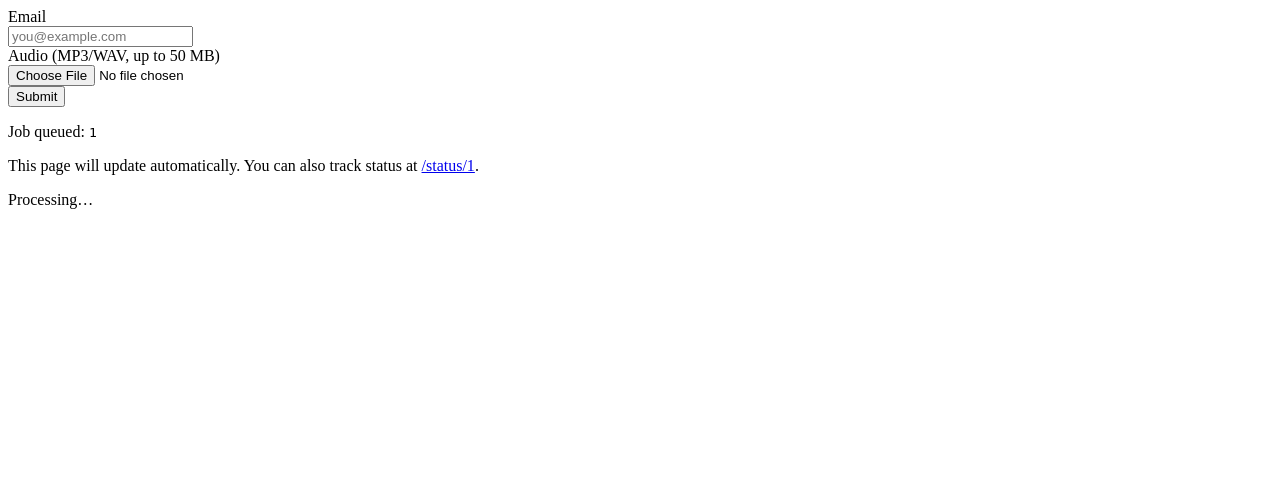
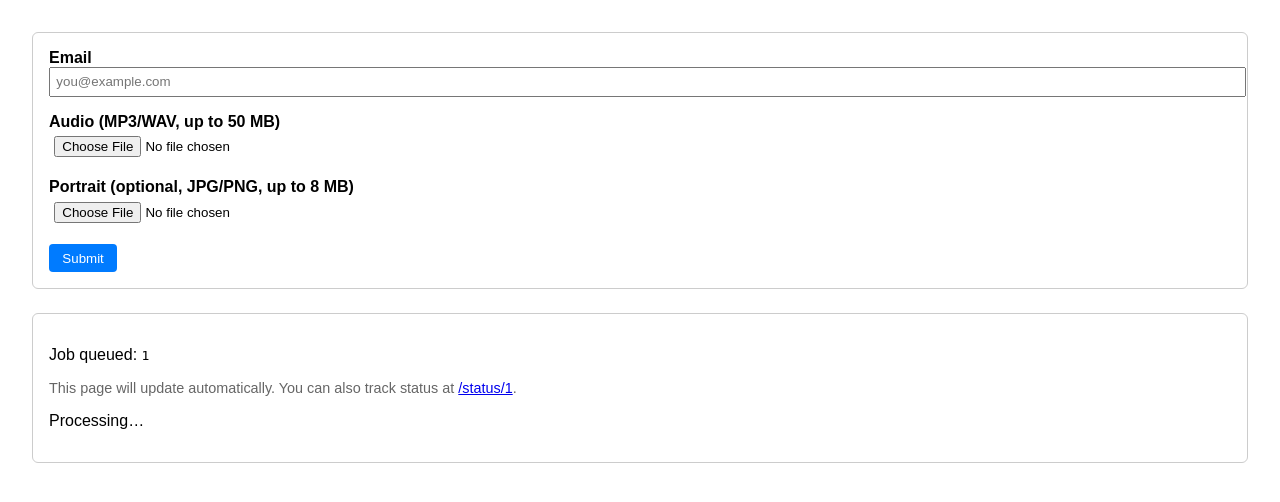
Before and after one commit to puribogdan/ai-video-pipeline, a FastAPI app: template app/templates/upload.html in a window 1280 px wide. Shown: the top 502 px of the page. Run offline with FastAPI, Linux system fonts and the light colour scheme; the template is opened without the code that fills it: most values are stand-ins (such as "Sample title", 1, 10 or a date in 2020); parts of the project's set-up code (start-up, migrations or seed data) failed here and were passed over.

Commit message:
portrait changes a lot of them

```diff
--- a/app/main.py
+++ b/app/main.py
@@ -2,47 +2,54 @@
 import os
 import time
 import uuid
+import json
 from pathlib import Path
-import json
-from fastapi import Header
-from fastapi import Header, Query, HTTPException
-from fastapi.responses import FileResponse
+from typing import Optional
 
-from fastapi import FastAPI, Request, UploadFile, Form, File, HTTPException, Query
-from fastapi.responses import HTMLResponse, JSONResponse
+from fastapi import (
+    FastAPI,
+    Request,
+    UploadFile,
+    Form,
+    File,
+    HTTPException,
+    Header,
+    Query,
+)
+from fastapi.responses import HTMLResponse, JSONResponse, FileResponse
 from fastapi.staticfiles import StaticFiles
 from fastapi.templating import Jinja2Templates
+
 from dotenv import load_dotenv
 from redis import Redis
 from rq import Queue, Retry
 
 load_dotenv()
 
+# --- Paths & setup ---
 APP_ROOT = Path(__file__).resolve().parents[1]
-# Store uploads in /tmp on Render (fast + writable)
-UPLOADS_DIR = Path(os.getenv("UPLOADS_DIR", "/tmp/uploads"))
+UPLOADS_DIR = Path(os.getenv("UPLOADS_DIR", "/tmp/uploads"))  # Render-safe, writable
 MEDIA_DIR = APP_ROOT / "media"
 TEMPLATES = Jinja2Templates(directory=str(APP_ROOT / "app" / "templates"))
+STATIC_DIR = APP_ROOT / "app" / "static"
 
-REDIS_URL = os.getenv("REDIS_URL", "redis://localhost:6379/0")
-
-# Ensure required dirs exist
 MEDIA_DIR.mkdir(parents=True, exist_ok=True)
 UPLOADS_DIR.mkdir(parents=True, exist_ok=True)
-STATIC_DIR = APP_ROOT / "app" / "static"
 STATIC_DIR.mkdir(parents=True, exist_ok=True)
 
 app = FastAPI()
 app.mount("/media", StaticFiles(directory=str(MEDIA_DIR)), name="media")
 app.mount("/static", StaticFiles(directory=str(STATIC_DIR)), name="static")
 
-# Redis + RQ (30 min default timeout)
+# --- Redis / RQ ---
+REDIS_URL = os.getenv("REDIS_URL", "redis://localhost:6379/0")
 redis = Redis.from_url(REDIS_URL)
-queue = Queue("video-jobs", connection=redis, default_timeout=1800)
+queue = Queue("video-jobs", connection=redis, default_timeout=1800)  # 30 min
 
-# simple in-memory status (MVP)
-JOB_STATUS = {}
+# Simple in-memory tracker (MVP)
+JOB_STATUS: dict[str, dict] = {}
 
+# --- Routes ---
 
 @app.get("/", response_class=HTMLResponse)
 async def index(request: Request):
@@ -54,70 +61,89 @@ async def submit(
     request: Request,
     email: str = Form(...),
     audio: UploadFile = File(...),
+    portrait: Optional[UploadFile] = File(None),  # optional user portrait
 ):
-    # Validate type (worker will convert non-MP3 to MP3)
-    allowed_types = {
-        "audio/mpeg",
-        "audio/wav", "audio/x-wav",
-        "audio/m4a", "audio/x-m4a",
-        "audio/mp4",
-        "audio/aac",
-        "audio/ogg",
+    # Validate audio type
+    allowed_audio = {
+        "audio/mpeg", "audio/wav", "audio/x-wav",
+        "audio/m4a", "audio/x-m4a", "audio/mp4",
+        "audio/aac", "audio/ogg",
     }
-    if audio.content_type not in allowed_types:
-        raise HTTPException(status_code=400, detail=f"Unsupported file type: {audio.content_type}")
+    if audio.content_type not in allowed_audio:
+        raise HTTPException(status_code=400, detail=f"Unsupported audio type: {audio.content_type}")
 
-    # Read file and size-check (50 MB)
-    data = await audio.read()
-    if len(data) > 50 * 1024 * 1024:
-        raise HTTPException(status_code=400, detail="File too large (max 50MB)")
+    audio_bytes = await audio.read()
+    if len(audio_bytes) > 50 * 1024 * 1024:
+        raise HTTPException(status_code=400, detail="Audio too large (max 50MB)")
+
+    # Validate portrait (optional)
+    portrait_bytes: Optional[bytes] = None
+    portrait_path: Optional[Path] = None
+    if portrait is not None and portrait.filename:
+        allowed_img = {"image/jpeg", "image/png"}
+        if portrait.content_type not in allowed_img:
+            raise HTTPException(status_code=400, detail=f"Unsupported portrait type: {portrait.content_type}")
+        portrait_bytes = await portrait.read()
+        if len(portrait_bytes) > 8 * 1024 * 1024:
+            raise HTTPException(status_code=400, detail="Portrait too large (max 8MB)")
 
     # Per-job folder
     job_id = str(uuid.uuid4())
     user_dir = UPLOADS_DIR / job_id
     user_dir.mkdir(parents=True, exist_ok=True)
 
-    # Choose extension from original filename; default to .mp3
-    orig_name = (audio.filename or "").lower()
-    ext = Path(orig_name).suffix or ".mp3"
+    # Pick extension from original audio; default to .mp3
+    ext = (Path(audio.filename or "").suffix or ".mp3").lower()
     if ext not in {".mp3", ".wav", ".m4a", ".aac", ".ogg"}:
         ext = ".mp3"
-
     upload_path = user_dir / f"input{ext}"
 
-    # Write + flush + fsync and verify
+    # Write audio to disk + verify
     with open(upload_path, "wb") as f:
-        f.write(data)
+        f.write(audio_bytes)
         f.flush()
         os.fsync(f.fileno())
 
     deadline = time.time() + 10
     while time.time() < deadline:
         try:
-            if upload_path.exists() and upload_path.stat().st_size == len(data):
+            if upload_path.exists() and upload_path.stat().st_size == len(audio_bytes):
                 break
         except FileNotFoundError:
             pass
         time.sleep(0.1)
+    if not (upload_path.exists() and upload_path.stat().st_size == len(audio_bytes)):
+        raise HTTPException(status_code=500, detail="Upload write verification failed (audio)")
 
-    if not (upload_path.exists() and upload_path.stat().st_size == len(data)):
-        raise HTTPException(status_code=500, detail="Upload write verification failed")
+    # Write portrait if present
+    if portrait_bytes:
+        pext = (Path(portrait.filename or "").suffix or ".jpg").lower()
+        if pext not in {".jpg", ".jpeg", ".png"}:
+            pext = ".jpg"
+        portrait_path = user_dir / f"portrait{pext}"
+        with open(portrait_path, "wb") as f:
+            f.write(portrait_bytes)
+            f.flush()
+            os.fsync(f.fileno())
 
-    print(f"[web] saved upload -> {upload_path} ({len(data)} bytes)", flush=True)
+    print(f"[web] saved audio -> {upload_path} ({len(audio_bytes)} bytes)", flush=True)
+    if portrait_path:
+        print(f"[web] saved portrait -> {portrait_path} ({len(portrait_bytes or b'') } bytes)", flush=True)
     try:
         print(f"[web] dir listing {user_dir}: {[p.name for p in user_dir.glob('*')]}", flush=True)
     except Exception:
         pass
 
-    # Enqueue with retries and longer timeout
-    from app.worker_tasks import process_job  # import here so RQ can pickle
+    # Enqueue job (with retries + longer timeout)
+    from app.worker_tasks import process_job  # late import to avoid pickle/import issues
     rq_job = queue.enqueue(
         process_job,
         job_id,
         email,
         str(upload_path),
+        str(portrait_path) if portrait_path else None,  # pass portrait or None
         retry=Retry(max=3, interval=[15, 30, 60]),
-        job_timeout=1800,  # allow up to 30 minutes
+        job_timeout=1800,
     )
     JOB_STATUS[job_id] = {"state": "queued", "rq_id": rq_job.get_id()}
 
@@ -147,16 +173,15 @@ async def status(job_id: str):
 async def healthz():
     return {"ok": True}
 
-
-ADMIN_TOKEN = os.getenv("ADMIN_TOKEN", "").strip()
+# --- Admin-only endpoints for prompt & script ---
 
 ADMIN_TOKEN = os.getenv("ADMIN_TOKEN", "").strip()
 
 @app.get("/admin/prompts/{job_id}")
-async def get_prompt_json(
+async def admin_get_prompt_json(
     job_id: str,
-    x_admin_key: str | None = Header(default=None),  # send header: X-Admin-Key: <token>
-    key: str | None = Query(default=None),           # OR use ?key=<token> in the URL
+    x_admin_key: Optional[str] = Header(default=None),  # header: X-Admin-Key: <token>
+    key: Optional[str] = Query(default=None),           # or query: ?key=<token>
 ):
     if not ADMIN_TOKEN:
         raise HTTPException(status_code=500, detail="ADMIN_TOKEN not set on server")
@@ -173,19 +198,19 @@ async def get_prompt_json(
         data = json.loads(p.read_text(encoding="utf-8"))
     except Exception as e:
         raise HTTPException(status_code=500, detail=f"Failed to read prompt.json: {e}")
+    return JSONResponse(data)
 
-
-
-    return JSONResponse(data)
 
 @app.get("/admin/script/{job_id}")
 async def admin_download_script(
     job_id: str,
-    key: str | None = Query(default=None),          # ?key=ADMIN_TOKEN
-    x_admin_key: str | None = Header(default=None), # or header: X-Admin-Key: ADMIN_TOKEN
+    key: Optional[str] = Query(default=None),          # ?key=ADMIN_TOKEN
+    x_admin_key: Optional[str] = Header(default=None), # or header: X-Admin-Key: ADMIN_TOKEN
 ):
-    admin_token = os.getenv("ADMIN_TOKEN", "")
-    if not admin_token or (key != admin_token and x_admin_key != admin_token):
+    if not ADMIN_TOKEN:
+        raise HTTPException(status_code=500, detail="ADMIN_TOKEN not set on server")
+    supplied = x_admin_key or key
+    if supplied != ADMIN_TOKEN:
         raise HTTPException(status_code=403, detail="Forbidden")
 
     path = UPLOADS_DIR / job_id / "pipeline" / "scripts" / "input_script.json"
--- a/app/templates/upload.html
+++ b/app/templates/upload.html
@@ -1,14 +1,83 @@
-<!doctype html>
+<!DOCTYPE html>
+<html>
+  <head>
+    <meta charset="utf-8" />
+    <title>AI Video Pipeline</title>
+    <style>
+      body {
+        font-family: sans-serif;
+        margin: 2em;
+      }
+      .card {
+        border: 1px solid #ccc;
+        padding: 1em;
+        margin-bottom: 1.5em;
+        border-radius: 6px;
+      }
+      .row {
+        display: flex;
+        flex-direction: column;
+        gap: 1em;
+      }
+      label {
+        font-weight: bold;
+      }
+      input[type='file'],
+      input[type='email'] {
+        width: 100%;
+        padding: 0.4em;
+      }
+      button {
+        background: #007bff;
+        color: white;
+        padding: 0.5em 1em;
+        border: none;
+        border-radius: 4px;
+        cursor: pointer;
+      }
+      button:hover {
+        background: #0056b3;
+      }
+      .muted {
+        color: #666;
+        font-size: 0.9em;
+      }
+    </style>
+  </head>
+  <body>
     <div class="card">
       <form action="/submit" method="post" enctype="multipart/form-data">
         <div class="row">
           <div>
-<label for="email">Email</label><br>
-<input type="email" id="email" name="email" required placeholder="you@example.com" />
+            <label for="email">Email</label><br />
+            <input
+              type="email"
+              id="email"
+              name="email"
+              required
+              placeholder="you@example.com"
+            />
           </div>
           <div>
-<label for="audio">Audio (MP3/WAV, up to 50 MB)</label><br>
-<input type="file" id="audio" name="audio" accept="audio/mpeg,audio/wav" required />
+            <label for="audio">Audio (MP3/WAV, up to 50 MB)</label><br />
+            <input
+              type="file"
+              id="audio"
+              name="audio"
+              accept="audio/mpeg,audio/wav"
+              required
+            />
+          </div>
+          <div>
+            <label for="portrait"
+              >Portrait (optional, JPG/PNG, up to 8 MB)</label
+            ><br />
+            <input
+              type="file"
+              id="portrait"
+              name="portrait"
+              accept="image/jpeg,image/png"
+            />
           </div>
           <div>
             <button type="submit">Submit</button>
@@ -17,32 +86,40 @@
       </form>
     </div>
 
-
     {% if job_id %}
     <div class="card" id="job">
       <p>Job queued: <code>{{ job_id }}</code></p>
-<p class="muted">This page will update automatically. You can also track status at <a href="/status/{{ job_id }}" target="_blank" rel="noopener">/status/{{ job_id }}</a>.</p>
+      <p class="muted"
+        >This page will update automatically. You can also track status at
+        <a href="/status/{{ job_id }}" target="_blank" rel="noopener"
+          >/status/{{ job_id }}</a
+        >.
+      </p>
       <p id="status">Starting…</p>
       <p id="result"></p>
     </div>
 
-
     <script>
-(function(){
+      (function () {
         const jobId = "{{ job_id | default('') }}";
         if (!jobId) return;
         const statusEl = document.getElementById('status');
         const resultEl = document.getElementById('result');
-const update = (msg) => { statusEl.textContent = msg; };
+        const update = (msg) => {
+          statusEl.textContent = msg;
+        };
         update('Processing…');
-
 
         const intervalMs = 45000; // 45s; keeps free tier awake while job runs
         const poll = setInterval(async () => {
           try {
             const r = await fetch(`/status/${jobId}`, { cache: 'no-store' });
             const data = await r.json();
-if (data.state === 'finished' && data.result && data.result.video_url) {
+            if (
+              data.state === 'finished' &&
+              data.result &&
+              data.result.video_url
+            ) {
               clearInterval(poll);
               update('Done!');
               resultEl.innerHTML = `<a href="${data.result.video_url}" target="_blank" rel="noopener">Download your video</a>`;
@@ -56,7 +133,7 @@ pre.style.whiteSpace = 'pre-wrap';
                 resultEl.appendChild(pre);
               }
             } else {
-update(`Status: ${(data.state || 'processing')}…`);
+              update('Status: ' + (data.state || 'processing') + '…');
             }
           } catch (e) {
             // ignore transient errors and keep polling
```
Also changed, not shown: app/worker_tasks.py (+41 -3 lines), requirements.txt (+8 -0 lines). Lines whose indentation alone changed are shown as unchanged.
